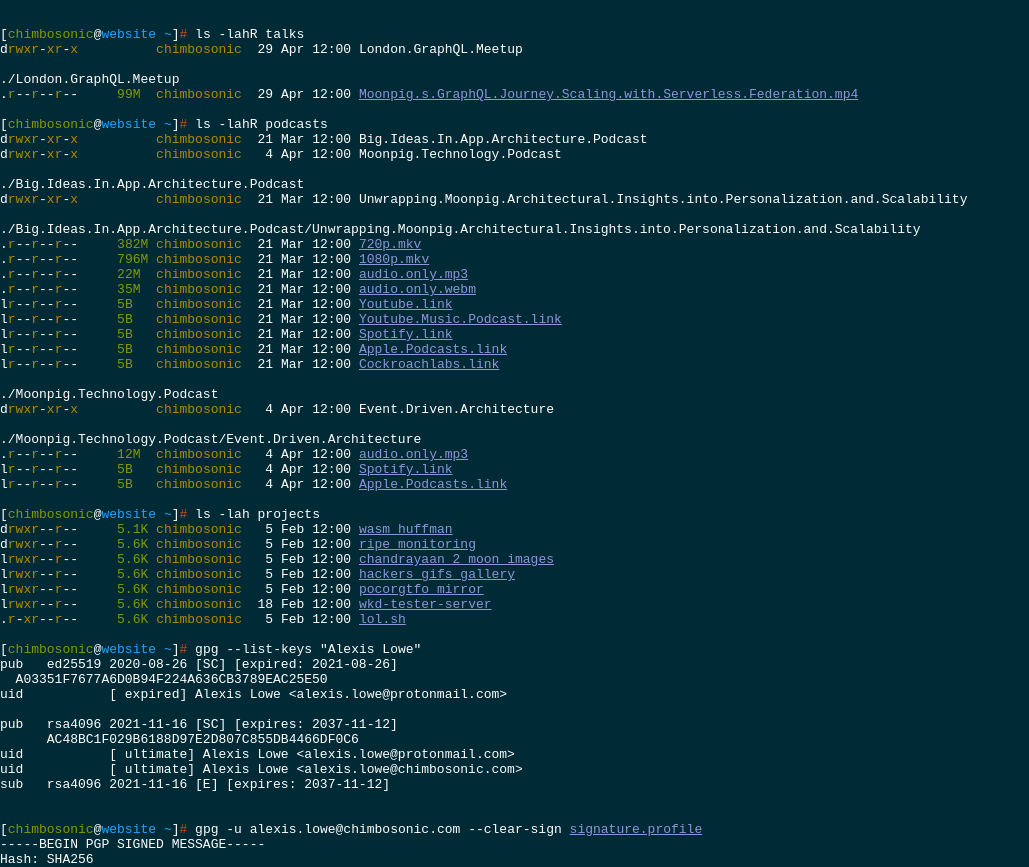
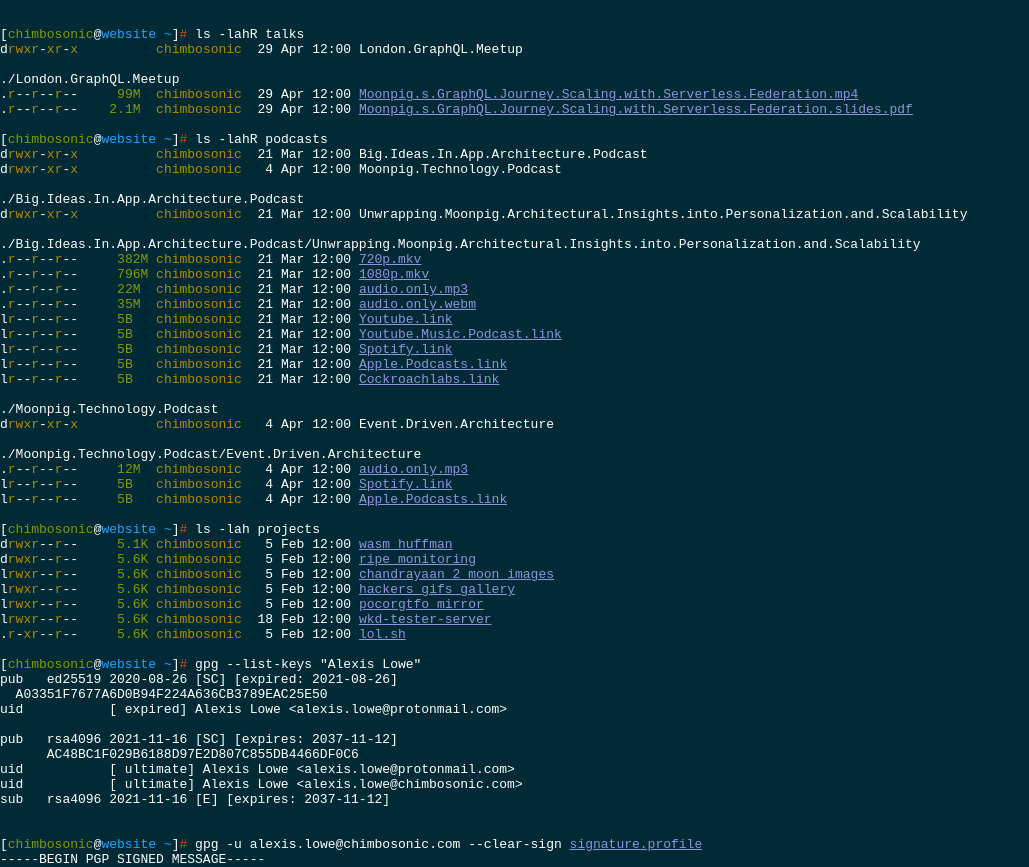
Before and after one commit to chimbosonic/chimbosonic.com, a plain HTML site: page index.html in a window 1280 px wide. Shown: the part 912-1779 px from the top of the page, without its empty margins (0-1029 px from the left). Drawn offline with Linux system fonts and the light colour scheme.

Commit message:
fea: add talk slides

```diff
--- a/index.html
+++ b/index.html
@@ -75,6 +75,7 @@ nl_BE.UTF-8 UTF-8
 
 ./London.GraphQL.Meetup
 .<span class="panic">r</span>--<span class="panic">r</span>--<span class="panic">r</span>--     <span class="user">99M</span>  <span class="panic">chimbosonic</span>  29 Apr 12:00 <a href="https://assets.chimbosonic.com/London.GraphQL.Meetup/Moonpig.s.GraphQL.Journey.Scaling.with.Serverless.Federation.mp4">Moonpig.s.GraphQL.Journey.Scaling.with.Serverless.Federation.mp4</a>
+.<span class="panic">r</span>--<span class="panic">r</span>--<span class="panic">r</span>--    <span class="user">2.1M</span>  <span class="panic">chimbosonic</span>  29 Apr 12:00 <a href="https://assets.chimbosonic.com/London.GraphQL.Meetup/Moonpig.s.GraphQL.Journey.Scaling.with.Serverless.Federation.slides.pdf">Moonpig.s.GraphQL.Journey.Scaling.with.Serverless.Federation.slides.pdf</a>
 
 <span class="prompt">[<span class="user">chimbosonic</span>@<span class="host">website</span> <span class="dir">~</span>]<span class="p">#</span></span> ls -lahR podcasts
 <span class="out">d<span class="panic">rwx</span><span class="panic">r</span>-<span class="panic">x</span><span class="panic">r</span>-<span class="panic">x</span>          <span class="panic">chimbosonic</span>  21 Mar 12:00 Big.Ideas.In.App.Architecture.Podcast
```
